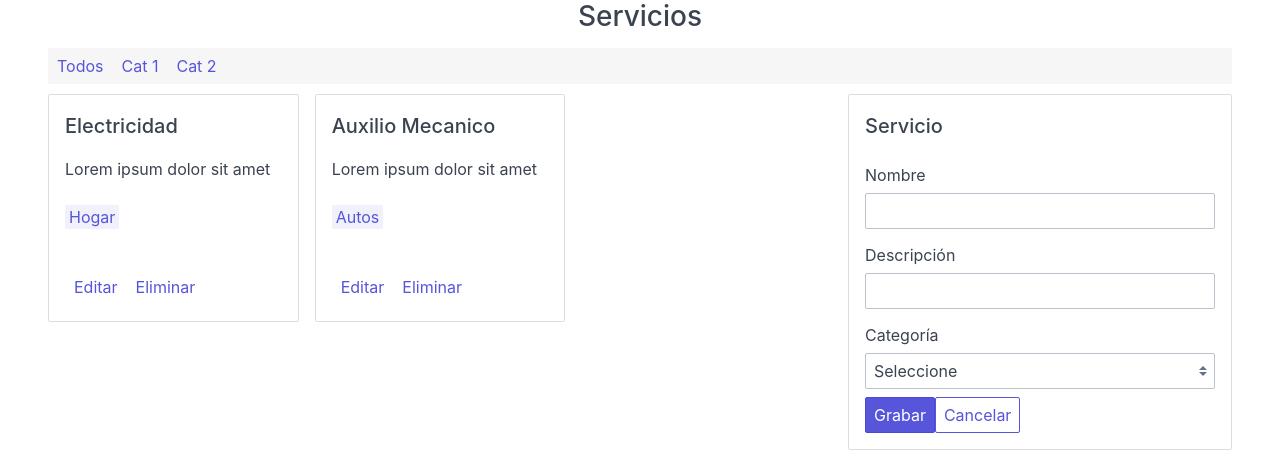
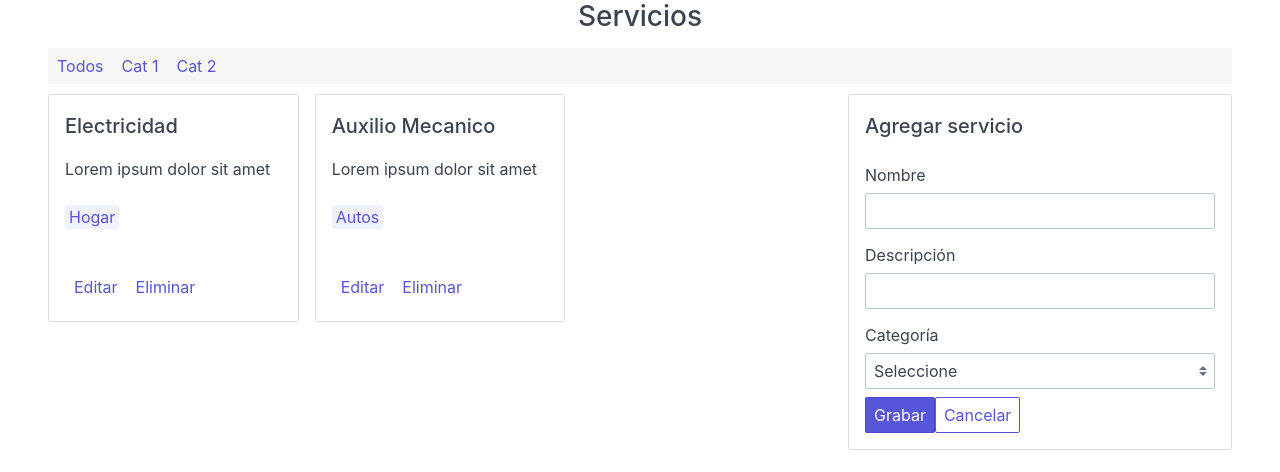
Before and after one commit to miguelquispe/crud-react-hooks, a React (Create React App) app: page / in a window 1280 px wide. Shown: the top 472 px of the page. Built offline with nearby package versions, Linux system fonts and the light colour scheme.

Commit message:
Add Service Form

```diff
--- a/src/App.js
+++ b/src/App.js
@@ -35,6 +35,11 @@ const App = () => {
   const [currentService, setCurrentService] = useState(initialFormState);
 
   // CRUD ACTIONS
+  const addService = service => {
+    service.id = services.length + 1;
+    setServices([...services, service]);
+  };
+
   const editService = service => {
     setCurrentService({
       id: service.id,
@@ -70,11 +75,13 @@ const App = () => {
             />
           </div>
           <div className="column col-4">
-            <EditServiceForm
+            {/* <EditServiceForm
               categories={categories}
               currentService={currentService}
               updateService={updateService}
-            />
+            /> */}
+
+            <AddServiceForm categories={categories} addService={addService} />
           </div>
         </div>
       </div>
--- /dev/null
+++ b/src/components/forms/AddServiceForm.js
@@ -0,0 +1,81 @@
+import React, { useState } from "react";
+
+const AddServiceForm = props => {
+  const initialState = {
+    id: null,
+    name: "",
+    description: "",
+    category: ""
+  };
+
+  const [service, setService] = useState(initialState);
+
+  const handleInputOnChange = event => {
+    const { name, value } = event.target;
+
+    setService({ ...service, [name]: value });
+  };
+
+  const handleOnSubmit = event => {
+    event.preventDefault();
+
+    if (!service.name || !service.description || !service.category) return;
+    props.addService(service);
+  };
+
+  return (
+    <div className="card">
+      <div className="card-header">
+        <div className="card-title h5">Agregar servicio</div>
+      </div>
+      <div className="card-body">
+        <form onSubmit={handleOnSubmit}>
+          <div className="form-group">
+            <label className="form-label">Nombre</label>
+            <input
+              className="form-input"
+              name="name"
+              type="text"
+              value={service.name}
+              onChange={handleInputOnChange}
+            />
+          </div>
+          <div className="form-group">
+            <label className="form-label">Descripción</label>
+            <input
+              className="form-input"
+              name="description"
+              type="text"
+              value={service.description}
+              onChange={handleInputOnChange}
+            />
+          </div>
+          <div className="form-group">
+            <label className="form-label">Categoría</label>
+            <select
+              name="category"
+              value={service.category}
+              className="form-select"
+              onChange={handleInputOnChange}
+              onBlur={handleInputOnChange}
+            >
+              <option value="">Seleccione</option>
+              {props.categories.length > 0 &&
+                props.categories.map(category => (
+                  <option key={category} value={category}>
+                    {category}
+                  </option>
+                ))}
+            </select>
+          </div>
+          <div className="form-group">
+            <button className="btn btn-primary">Grabar</button>
+            <button className="btn">Cancelar</button>
+          </div>
+        </form>
+      </div>
+    </div>
+  );
+};
+
+export default AddServiceForm;
```
